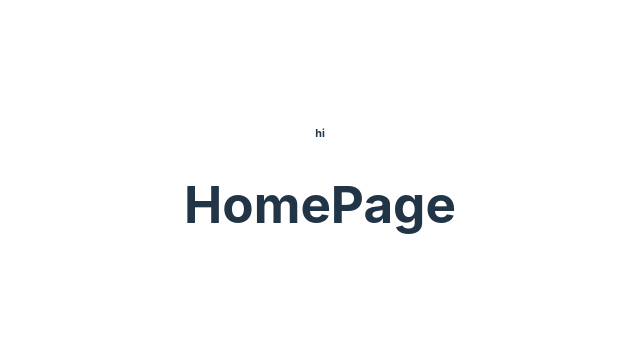
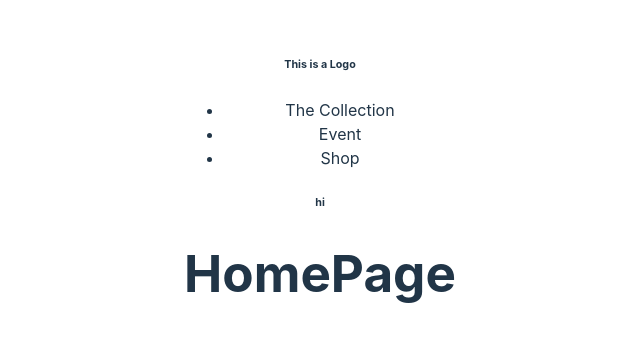
Before and after one commit to yhuuuu/Museum_React, a React (Vite) app: page / in a window 1280 px wide. Shown: the part 216-558 px from the top of the page, without its empty margins (320-960 px from the left). Built offline with nearby package versions, Linux system fonts and the light colour scheme.

Commit message:
drafted header component

```diff
--- a/src/App.jsx
+++ b/src/App.jsx
@@ -6,13 +6,15 @@ import CollectionsPage from './pages/CollectionsPage'
 import CollectionDetail from './pages/CollectionDetail'
 import ShopPage from './pages/ShopPage'
 import EventPage from './pages/EventPage'
+import Header from './components/Header'
 
 
 
 function App() {
   return (
     <>
-     <h6>hi</h6>
+      <Header />
+      <h6>hi</h6>
       <Routes>
         <Route path='*' element={<NotFound />} />
         <Route path='/' element={<HomePage />} />
--- /dev/null
+++ b/src/components/Header.jsx
@@ -0,0 +1,16 @@
+function Header() {
+    return (
+        <header className="g-header">
+            <nav className="g-header-nav-primary">
+                <h6>This is a Logo</h6>
+                <ul>
+                    <li>The Collection</li>
+                    <li>Event</li>
+                    <li>Shop</li>
+                </ul>
+            </nav>
+        </header>
+    )
+}
+
+export default Header;
```
Also changed, not shown: src/pages/HomePage.jsx (+5 -2 lines).
